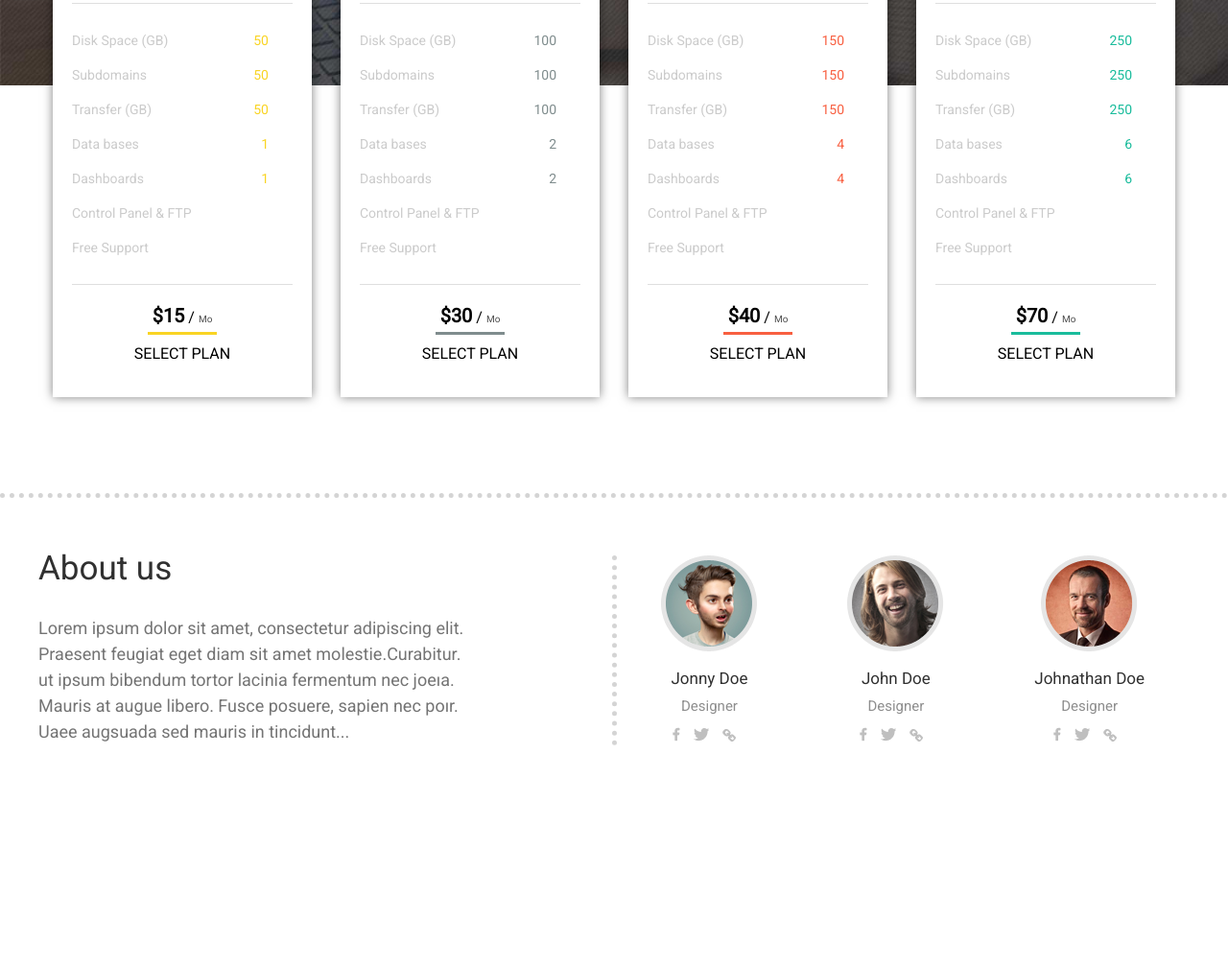
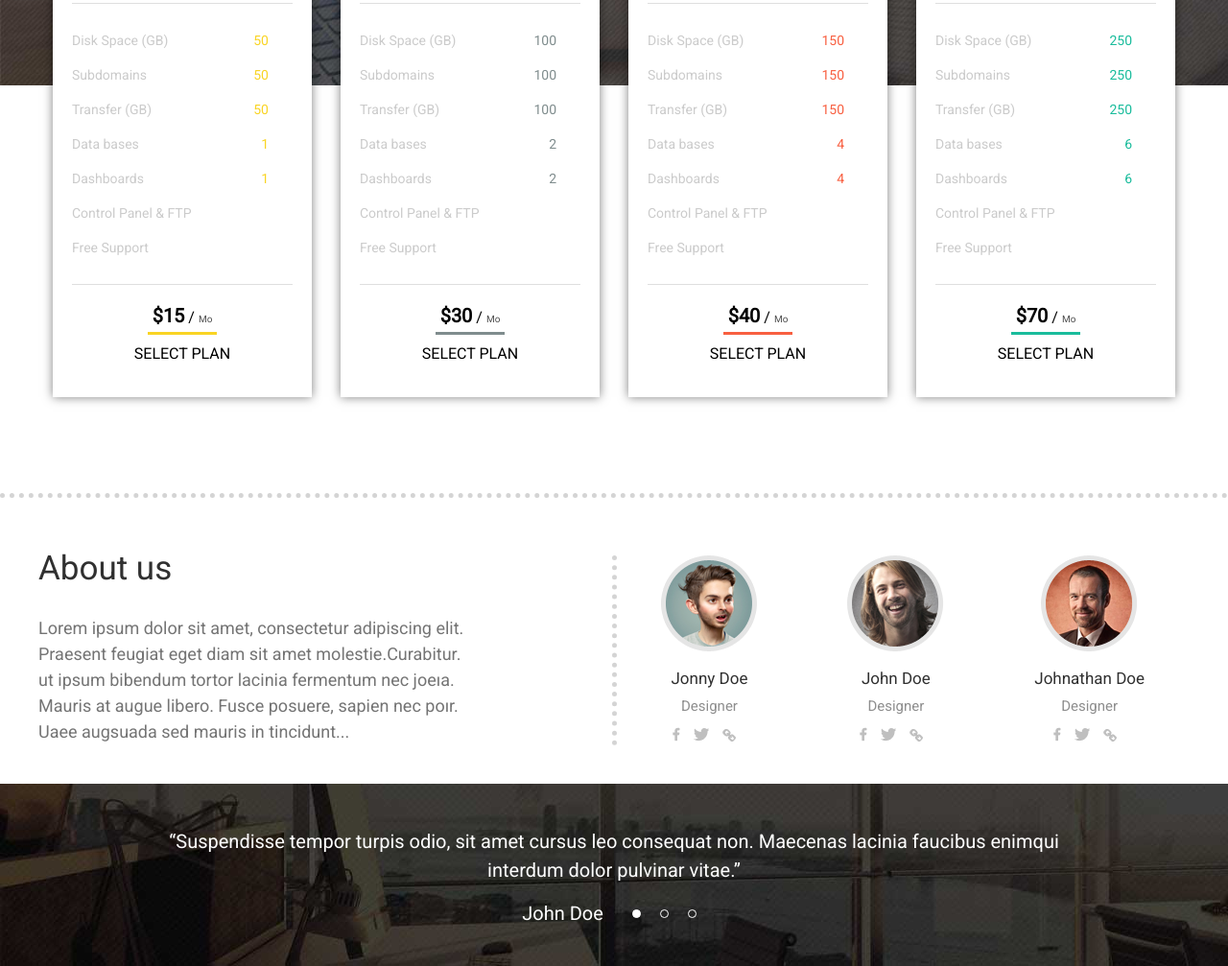
Before and after one commit to Timurbl/Ghost-Host, a website: page public/index.html in a window 1280 px wide. Shown: the part 1632-2639 px from the top of the page at 96% size. Before the commit the page ends 2449 px from the top, so only its background shows below. Drawn offline with Linux system fonts and the light colour scheme.

Commit message:
slider block

```diff
--- a/public/index.html
+++ b/public/index.html
@@ -11,6 +11,7 @@
     <link rel="stylesheet" href="../src/scss/buy.css">
     <link rel="stylesheet" href="../src/scss/package.css">
     <link rel="stylesheet" href="../src/scss/about.css">
+    <link rel="stylesheet" href="../src/scss/slider.css">
 </head>
 <body>
 <div class="wrapper">
@@ -311,6 +312,51 @@
             </div>
         </div>
     </section>
+    <section class="slider">
+        <div class="slider__slide">
+            <div class="slider__quote">
+                “Suspendisse tempor turpis odio, sit amet cursus leo consequat non. Maecenas lacinia faucibus enimqui<br>
+                interdum dolor pulvinar vitae.”
+            </div>
+            <div class="slider__info">
+                <div class="slider__name">John Doe</div>
+                <div class="slider__icons">
+                    <div class="span slider__icon slider__icon--active"></div>
+                    <div class="span slider__icon"></div>
+                    <div class="span slider__icon"></div>
+                </div>
+            </div>
+        </div>
+        <div class="slider__slide hidden">
+            <div class="slider__quote">
+                “Suspendisse tempor turpis odio, sit amet cursus leo consequat non. Maecenas lacinia faucibus enimqui<br>
+                interdum dolor pulvinar vitae.”
+            </div>
+            <div class="slider__info">
+                <div class="slider__name">Jonny Doe</div>
+                <div class="slider__icons">
+                    <div class="span slider__icon"></div>
+                    <div class="span slider__icon slider__icon--active"></div>
+                    <div class="span slider__icon"></div>
+                </div>
+            </div>
+        </div>
+        <div class="slider__slide hidden">
+            <div class="slider__quote">
+                “Suspendisse tempor turpis odio, sit amet cursus leo consequat non. Maecenas lacinia faucibus enimqui<br>
+                interdum dolor pulvinar vitae.”
+            </div>
+            <div class="slider__info">
+                <div class="slider__name">Johnathan Doe</div>
+                <div class="slider__icons">
+                    <div class="span slider__icon"></div>
+                    <div class="span slider__icon"></div>
+                    <div class="span slider__icon slider__icon--active"></div>
+                </div>
+            </div>
+        </div>
+
+    </section>
 </div>
 </body>
 </html>
--- /dev/null
+++ b/src/scss/slider.scss
@@ -0,0 +1,49 @@
+@import "partials/params";
+@import "partials/mixins";
+
+.slider {
+  @include flex-center;
+  height: 190px;
+  background: url("../../public/img/comment_bg.jpg") no-repeat;
+  background-size: cover;
+
+  &__slide {
+    @include flex-center;
+    opacity: 1;
+    transition: 0.5s opacity;
+  }
+  &__quote {
+    margin-bottom: 20px;
+    text-align: center;
+    font-size: 20px;
+    line-height: 30px;
+    color: #fff;
+  }
+  &__info {
+    display: flex;
+  }
+  &__name {
+    font-size: 20px;
+    line-height: 20px;
+    color: #fff;
+  }
+  &__icons {
+    display: inline-flex;
+    align-items: center;
+    margin-left: 20px;
+  }
+  &__icon {
+    position: relative;
+    margin: 2px 10px;
+    width: 7px;
+    height: 7px;
+    top: 1px;
+    border-radius: 50%;
+    border: 1px solid #fff;
+    cursor: pointer;
+
+    &--active {
+      background-color: #fff;
+    }
+  }
+}
```
Also changed, not shown: src/scss/slider.css (added), 1 other file.
